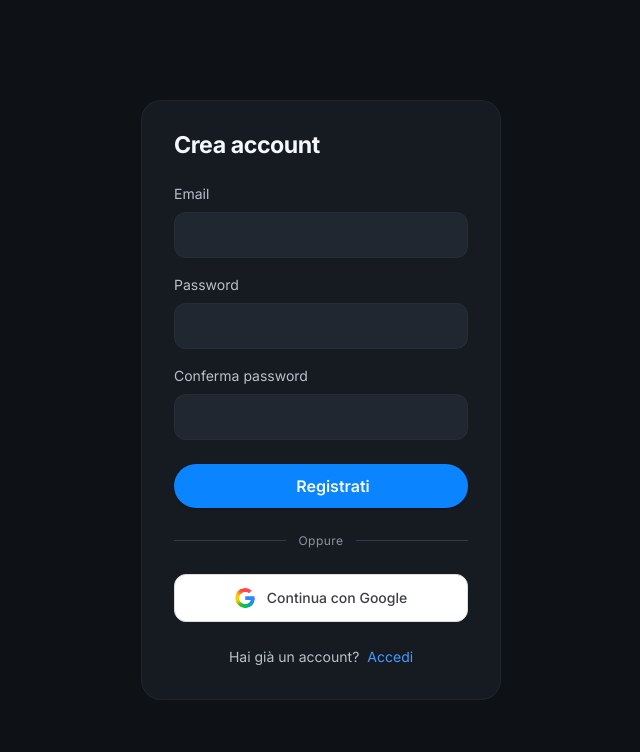
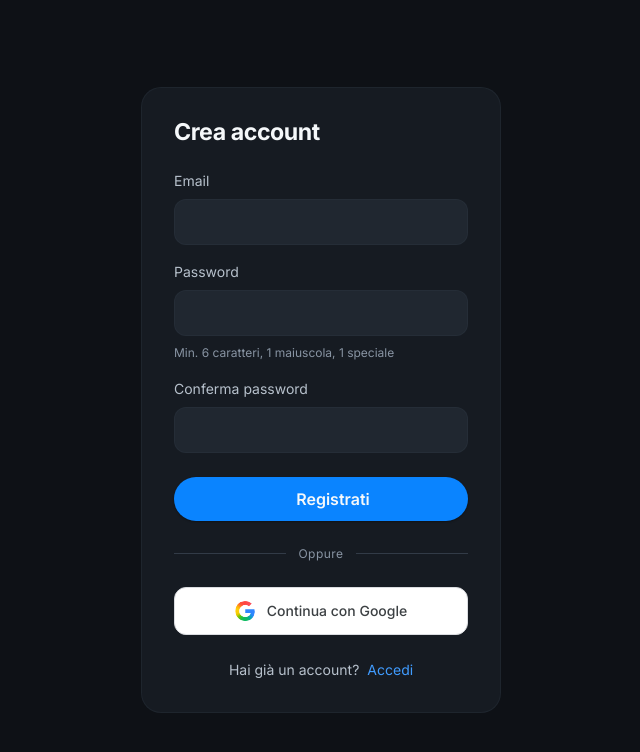
Before and after one commit to francescoGemolo/Tennis, a React (Vite) app: page / in a window 1280 px wide. Both pictures are taken after a click on the button "Registrati". Shown: the top 752 px of the page, without its empty margins (319-959 px from the left). Built offline with nearby package versions, Linux system fonts and the light colour scheme; no server answers; some icons are missing.

Commit message:
Auth Bugfix, Password Bugfix & UI/UX Small Changes

```diff
--- a/src/auth/ResetPassword.tsx
+++ b/src/auth/ResetPassword.tsx
@@ -97,6 +97,7 @@ export function ResetPassword({ oobCode }: ResetPasswordProps) {
                 autoComplete="new-password"
                 value={ password }
                 error={ errors.password }
+                hint="Min. 6 caratteri, 1 maiuscola, 1 speciale"
                 onChange={ (value) => {
                   setPassword(value);
                   if (errors.password) setErrors((prev) => ({ ...prev, password: null }));
--- a/src/auth/Signup.tsx
+++ b/src/auth/Signup.tsx
@@ -109,6 +109,7 @@ export function Signup({ onSwitchToLogin }: SignupProps) {
               autoComplete="new-password"
               value={ password }
               error={ errors.password }
+              hint="Min. 6 caratteri, 1 maiuscola, 1 speciale"
               onChange={ (value) => {
                 setPassword(value);
                 if (errors.password) setErrors((prev) => ({ ...prev, password: null }));
--- a/src/components/PasswordField.tsx
+++ b/src/components/PasswordField.tsx
@@ -9,9 +9,10 @@ interface PasswordFieldProps {
   value: string;
   onChange: (value: string) => void;
   error?: string | null;
+  hint?: string;
 }
 
-export function PasswordField({ id, label, autoComplete, value, onChange, error }: PasswordFieldProps) {
+export function PasswordField({ id, label, autoComplete, value, onChange, error, hint }: PasswordFieldProps) {
   const [visible, setVisible] = useState(false);
 
   return (
@@ -36,7 +37,7 @@ export function PasswordField({ id, label, autoComplete, value, onChange, error
           <HugeiconsIcon icon={ visible ? ViewOffIcon : ViewIcon } size={ 18 } strokeWidth={ 1.5 } />
         </button>
       </div>
-      { error && <span className="field-error">{ error }</span> }
+      { error ? <span className="field-error">{ error }</span> : hint && <span className="field-hint">{ hint }</span> }
     </div>
   );
 }
--- a/src/styles/shared.css
+++ b/src/styles/shared.css
@@ -313,6 +313,14 @@
   font-size: var(--font-size-xs);
 }
 
+.field-hint {
+  color: var(--neutral-500);
+  font-size: var(--font-size-xs);
+  white-space: nowrap;
+  overflow: hidden;
+  text-overflow: ellipsis;
+}
+
 .form-error {
   color: var(--danger);
   font-size: var(--font-size-sm);
--- a/src/validation.ts
+++ b/src/validation.ts
@@ -58,6 +58,8 @@ export function passwordError(value: string): string | null {
 export function newPasswordError(value: string): string | null {
   if (value.length === 0) return 'Campo obbligatorio';
   if (value.length < 6) return 'Almeno 6 caratteri';
+  if (!/[A-Z]/.test(value)) return 'Deve contenere almeno una lettera maiuscola';
+  if (!/[^A-Za-z0-9]/.test(value)) return 'Deve contenere almeno un carattere speciale';
   return null;
 }
 
```
